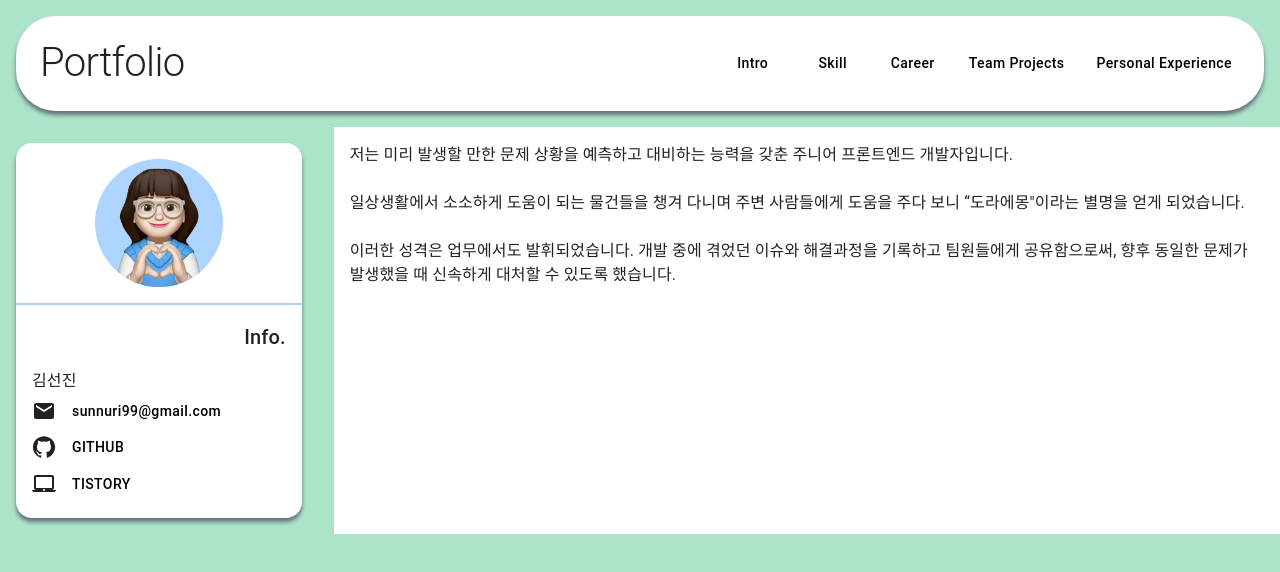
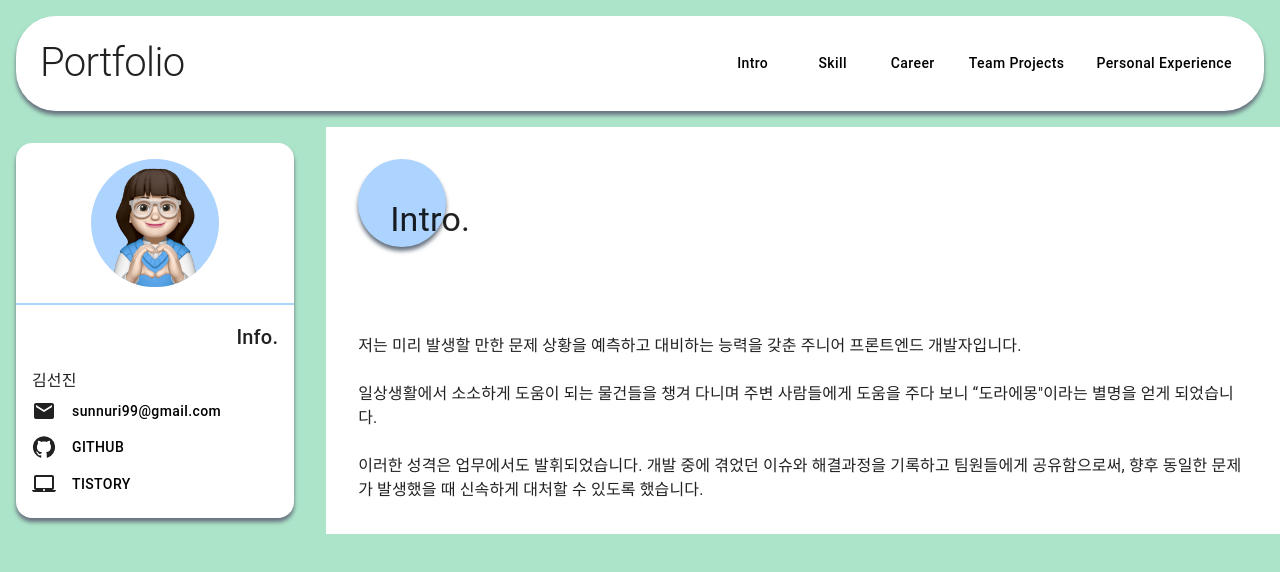
Before and after one commit to dawncoding/portfolio, a Next.js app: page / in a window 1280 px wide. Shown: the top 572 px of the page. Built offline with nearby package versions, Linux system fonts and the light colour scheme; a web font is replaced by a local one.

Commit message:
style: set Introduction layout

```diff
--- a/src/components/Introduction/index.tsx
+++ b/src/components/Introduction/index.tsx
@@ -1,12 +1,30 @@
+import Circle from '@/components/Circle/index.tsx';
 import Text from '@/components/Text/index.tsx';
-import { Stack, useTheme } from '@mui/material';
+import { Box, Stack, useTheme } from '@mui/material';
 
 const Introduction: React.FC = () => {
   const theme = useTheme();
   // const isMediumSmaller = useMediaQuery(theme.breakpoints.down('md'));
 
   return (
-    <Stack sx={{ backgroundColor: theme.palette.common.white }} padding="1rem">
+    <Stack
+      sx={{ backgroundColor: theme.palette.common.white }}
+      padding="2rem"
+      justifyContent="space-between"
+    >
+      <Box position="relative" marginBottom="1.5rem">
+        <Circle direction="left" />
+        <Text
+          language="en"
+          variant="h4"
+          position="absolute"
+          top="2.5rem"
+          left="2rem"
+          zIndex={1}
+        >
+          Intro.
+        </Text>
+      </Box>
       <Text language="ko" sx={{ whiteSpace: 'pre-line' }}>
         {`저는 미리 발생할 만한 문제 상황을 예측하고 대비하는 능력을 갖춘 주니어 프론트엔드 개발자입니다.
 
```
